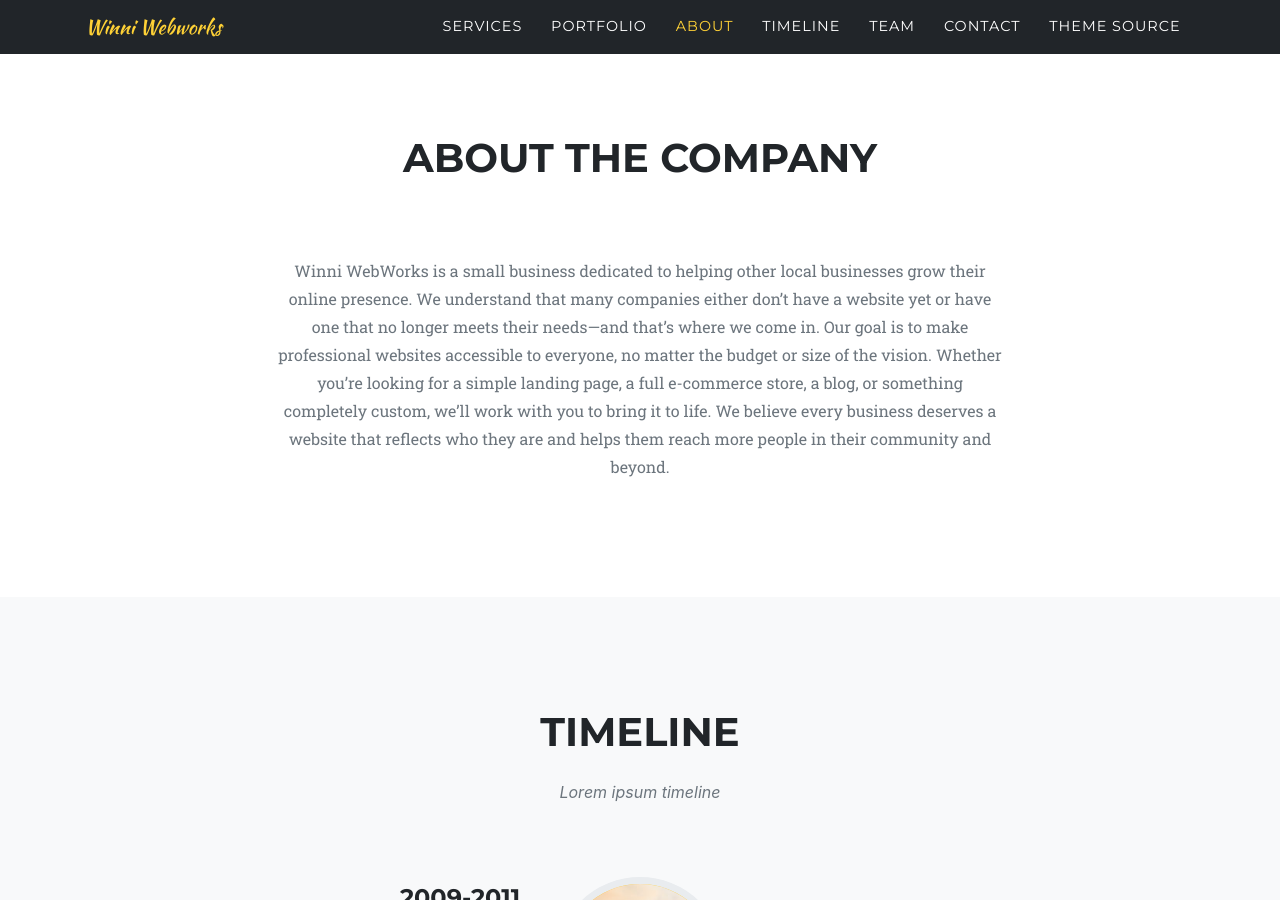
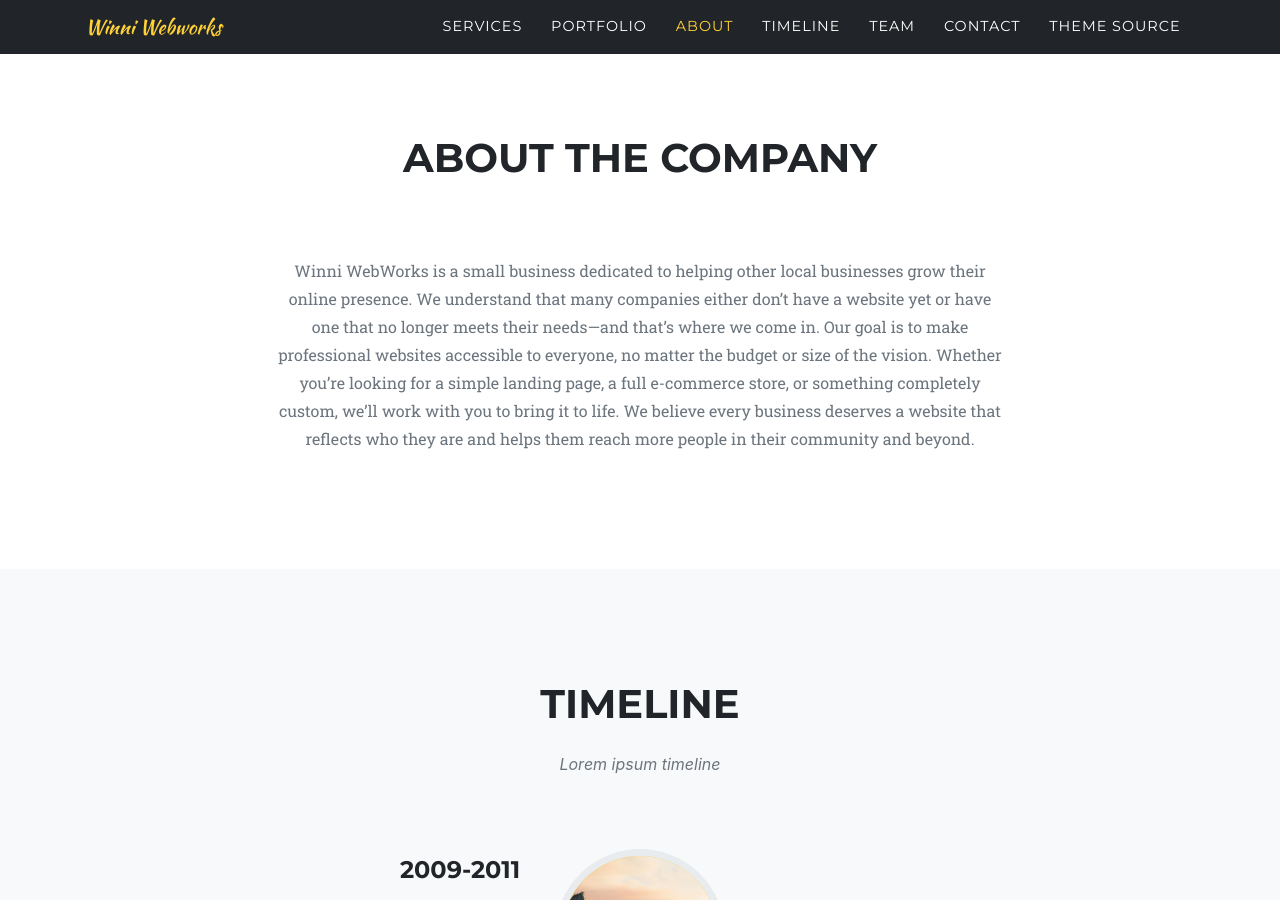
Before and after one commit to Winniwebworks/winniwebworks, a Jekyll site: the page built from index.md, in a window 1280 px wide and 900 px high, scrolled down 2327 px. Built offline with Jekyll 4.4.1, drawn with Linux system fonts in a browser that asks for light colours; some web fonts are replaced.

Commit message:
Update sitetext.yml

```diff
--- a/_data/sitetext.yml
+++ b/_data/sitetext.yml
@@ -71,11 +71,11 @@
   about:
     title: "About The Company"
     text: ""
-    body: "Winni WebWorks is a small business dedicated to helping other local businesses grow their online presence. We understand that many companies either don’t have a website yet or have one that no longer meets their needs—and that’s where we come in. Our goal is to make professional websites accessible to everyone, no matter the budget or size of the vision. Whether you’re looking for a simple landing page, a full e-commerce store, a blog, or something completely custom, we’ll work with you to bring it to life. We believe every business deserves a website that reflects who they are and helps them reach more people in their community and beyond."
+    body: "Winni WebWorks is a small business dedicated to helping other local businesses grow their online presence. We understand that many companies either don’t have a website yet or have one that no longer meets their needs—and that’s where we come in. Our goal is to make professional websites accessible to everyone, no matter the budget or size of the vision. Whether you’re looking for a simple landing page, a full e-commerce store, or something completely custom, we’ll work with you to bring it to life. We believe every business deserves a website that reflects who they are and helps them reach more people in their community and beyond."
     section: about
 
   clients:
-    section: clients
+    section: Platforms
     max-height: 100px
     horizontal-scrolling: "" #"yes/no"
     list:
```
